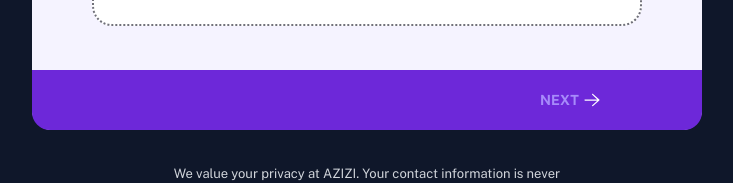
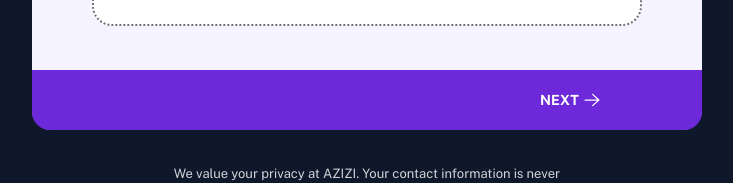
Before and after one commit to jedinrk/quiz_test, a Next.js app: page / in a window 1280 px wide. Shown: the part 1079-1262 px from the top of the page, without its empty margins (273-1006 px from the left). Built offline with nearby package versions, Linux system fonts and the light colour scheme; a web font is replaced by a local one.

Commit message:
updated multistepform

```diff
--- a/app/components/MultiStepForm/MultiStepForm.tsx
+++ b/app/components/MultiStepForm/MultiStepForm.tsx
@@ -51,7 +51,6 @@ function MultiStepForm() {
     isFirstStep,
     isLastStep,
     isCompleted,
-    allowNextStep,
     back,
     next,
   } = useMultiStepForm([
@@ -108,7 +107,6 @@ function MultiStepForm() {
               )}
               <button
                 type="submit"
-                disabled={!allowNextStep}
                 className={`flex grow justify-end py-[20px] px-[100px] rounded-br-[18px] text-white text-sm font-bold uppercase
                bg-violet-700 disabled:text-violet-400
                enabled:hover:bg-violet-500 enabled:active:bg-violet-800
```
